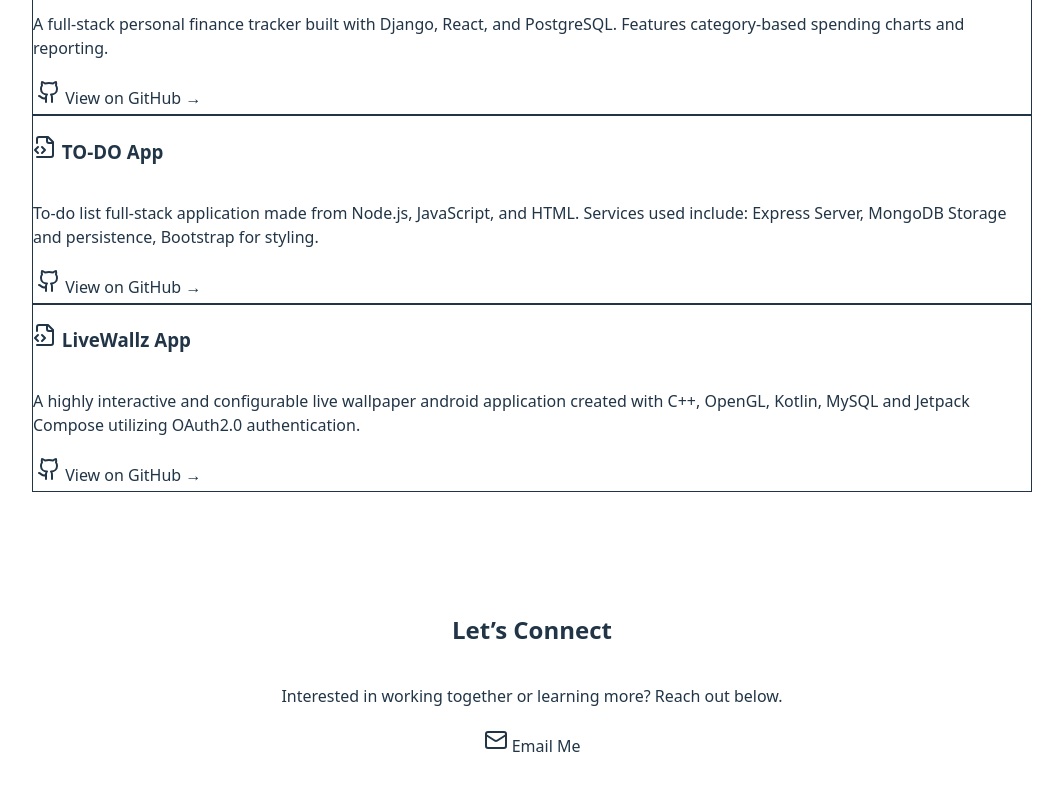
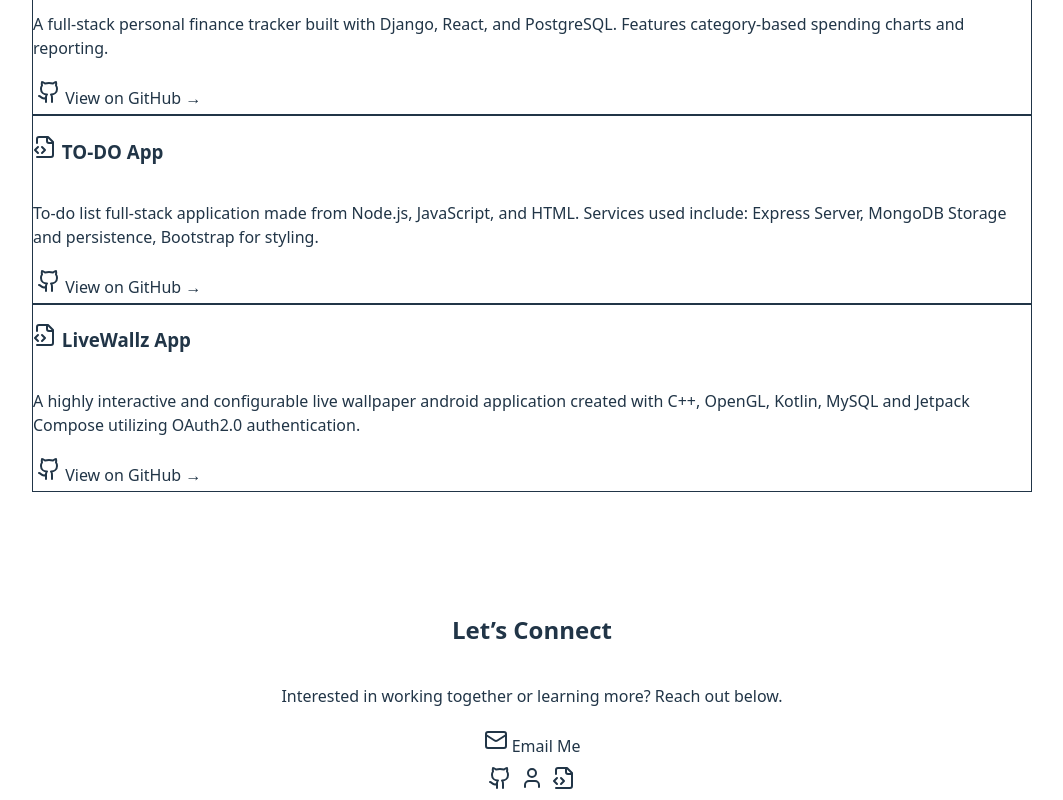
Before and after one commit to CameronSteensma/My_Personal_Website, a React (Vite) app: page / in a window 1280 px wide. Shown: the part 1350-2150 px from the top of the page, without its empty margins (108-1171 px from the left). Before the commit the page ends 2112 px from the top, so only its background shows below. Built offline with nearby package versions, Linux system fonts and the light colour scheme.

Commit message:
Added icons and links for resume, linkedin, github

```diff
--- a/src/App.css
+++ b/src/App.css
@@ -13,6 +13,11 @@
 }
 .logo.react:hover {
   filter: drop-shadow(0 0 2em #61dafbaa);
+}
+
+.hover-card:hover {
+  box-shadow: 0 20px 40px rgba(0,0,0,0.3);
+  transform: translateY(-5px) scale(1.05);
 }
 
 @keyframes logo-spin {
--- a/src/App.jsx
+++ b/src/App.jsx
@@ -64,8 +64,8 @@
             <p className="text-lg md:text-xl leading-relaxed text-gray-700 max-w-xl" style={{ maxWidth: '750px' }}>
               I’m Cameron, a software engineer passionate about building modern web apps,
               data-driven solutions, and scalable systems. I graduated from the University of Utah in 2024 with my Bachelors of Science in Computer Science.
-               I enjoy working with .NET MAUI, React, JavaScript, Python and cloud technologies
-               to solve real-world problems.
+              I enjoy working with .NET MAUI, React, JavaScript, Python and cloud technologies
+              to solve real-world problems.
               If I'm not coming up with creative solutions I'm likely playing guitar or enjoying
               the beautiful nature of Utah!
               <span className="font-bold text-red-600"> Oh, and by the way, GO UTES!</span>
@@ -151,6 +151,33 @@
           </a>
         </div>
       </section>
+
+      <div className="flex justify-center space-x-6 mt-8 mb-12">
+        <a
+          href="https://github.com/CameronSteensma"
+          target="_blank"
+          rel="noreferrer"
+          className="text-white hover:text-yellow-400 transition-colors"
+        >
+          <Github className="w-6 h-6" />
+        </a>
+        <a
+          href="https://www.linkedin.com/in/cameron-steensma-406960176/"
+          target="_blank"
+          rel="noreferrer"
+          className="text-white hover:text-blue-400 transition-colors"
+        >
+          <User className="w-6 h-6" />
+        </a>
+        <a
+          href="/CamResumeEngineer.docx"
+          target="_blank"
+          rel="noreferrer"
+          className="text-white hover:text-green-400 transition-colors"
+        >
+          <FileCode2 className="w-6 h-6" />
+        </a>
+      </div>
     </div>
   );
 }
```
Also changed, not shown: 1 other file (tests, documents, lock files or other folders).
